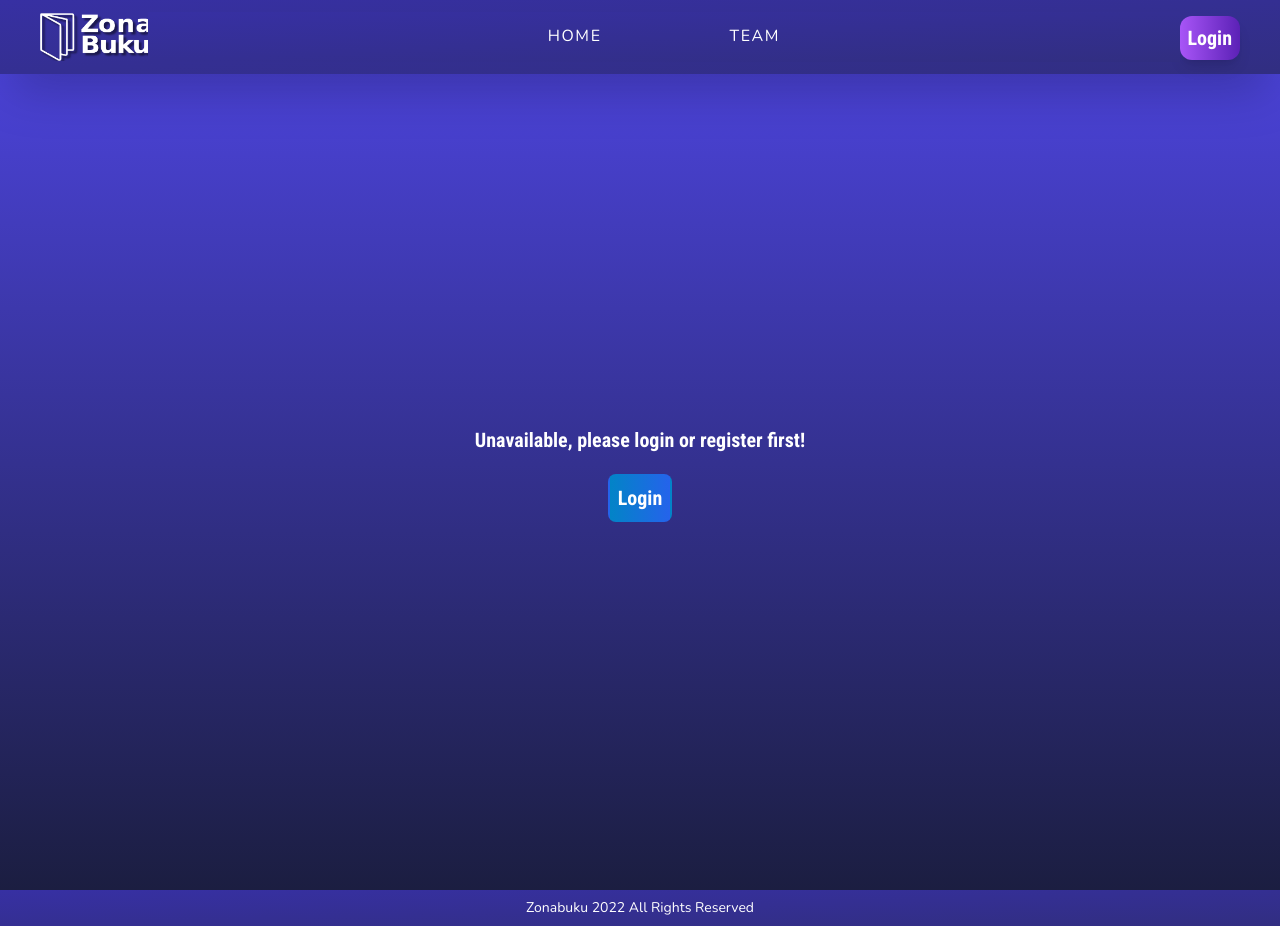
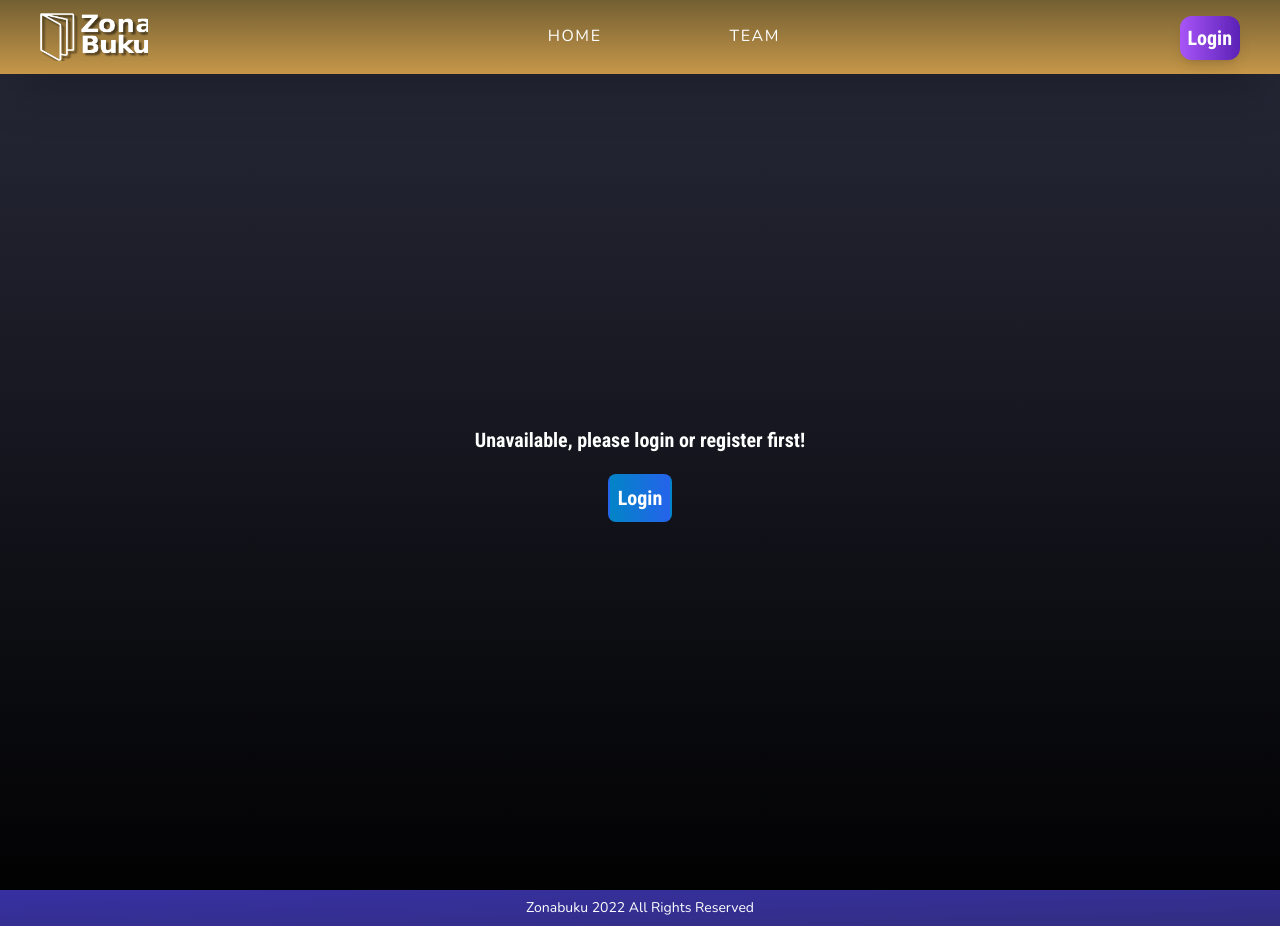
Before and after one commit to Adam-Yogi/next-onlinestore, a Next.js app: page /user/profile in a window 1280 px wide. Built offline with nearby package versions, Linux system fonts and the light colour scheme; no server answers.

Commit message:
new colour

```diff
--- a/components/Nav.js
+++ b/components/Nav.js
@@ -23,7 +23,7 @@ const Nav = () => {
 
   return (
     <nav className=" shadow-2xl">
-      <div className="grid relative grid-rows-1 grid-cols-4 md:grid-cols-3 lg:flex lg:gap-0 bg-gradient-to-tl from-indigo-900 to-indigo-800 text-white lg:justify-between items-center lg:items-center px-3 py-2 lg:py-3 sm:px-10 ">
+      <div className="grid relative grid-rows-1 grid-cols-4 md:grid-cols-3 lg:flex lg:gap-0 bg-gradient-to-t from-[#c69749] to-[#735f32] text-white lg:justify-between items-center lg:items-center px-3 py-2 lg:py-3 sm:px-10 ">
         <div
           className=" lg:hidden cursor-pointer"
           onClick={() => {
@@ -46,7 +46,7 @@ const Nav = () => {
         <div
           className={`font-thin top-0 absolute ${
             showMenu ? 'left-0' : '-left-[100%]'
-          } transition-all ease-in-out duration-200 lg:static z-10 w-screen lg:w-100 p-3 row-start-2 col-span-3 flex space-x-12 sm:space-x-32 items-center grow justify-center tracking-widest bg-gradient-to-tl from-indigo-900 to-indigo-800 md:bg-transparent`}
+          } transition-all ease-in-out duration-200 lg:static z-10 w-screen lg:w-100 p-3 row-start-2 col-span-3 flex space-x-12 sm:space-x-32 items-center grow justify-center tracking-widest bg-transparent md:bg-transparent`}
         >
           <Link
             onClick={() => {
@@ -106,7 +106,7 @@ const Nav = () => {
               <div
                 className={`flex flex-col lg:flex-row gap-4 absolute -left-8 ${
                   showCart ? 'top-14 bg-opacity-0 ' : '-top-[270%] -rotate-90'
-                } transition-all ease-in-out shadow-xl lg:rotate-0 lg:shadow-none rounded-b-lg duration-500 lg:static z-10 bg-gradient-to-tl from-indigo-900 to-indigo-800 lg:bg-opacity-0 p-3 `}
+                } transition-all ease-in-out shadow-xl lg:rotate-0 lg:shadow-none rounded-b-lg duration-500 lg:static z-10 bg-transparent lg:bg-opacity-0 p-3 `}
               >
                 <Link href="/cart" role="button">
                   <div className="relative flex hover:animate-bounce">
--- a/pages/team.js
+++ b/pages/team.js
@@ -26,7 +26,7 @@ const team = () => {
             <p className="text-xl font-semibold">Muhammad Arsya Putra</p>
             <p>Front-End</p>
           </div>
-          <div className=" flex flex-col items-center">
+          {/* <div className=" flex flex-col items-center">
             <div>
               <Image
                 src={rangga}
@@ -38,8 +38,8 @@ const team = () => {
             </div>
             <p className="text-xl font-semibold">Dwi Rangga Rhaditya</p>
             <p>Front-End</p>
-          </div>{' '}
-          <div className=" flex flex-col items-center">
+          </div>{' '} */}
+          {/* <div className=" flex flex-col items-center">
             <div>
               <Image
                 src={sarah}
@@ -51,7 +51,7 @@ const team = () => {
             </div>
             <p className="text-xl font-semibold">Sarah Puspa Dewi</p>
             <p>Database Engineer</p>
-          </div>{' '}
+          </div>{' '} */}
           <div className=" flex flex-col items-center">
             <div>
               <Image
@@ -78,7 +78,7 @@ const team = () => {
             <p className="text-xl font-semibold">Ahmad Ali Masykur</p>
             <p>Back-End</p>
           </div>
-          <div className=" flex flex-col items-center">
+            {/* <div className=" flex flex-col items-center">
               <div>
                 <Image
                   src={algamma}
@@ -90,7 +90,7 @@ const team = () => {
               </div>
               <p className="text-xl font-semibold">Algamma Paramayudha</p>
               <p>UI Designer</p>
-          </div>
+            </div> */}
         </div>
       </div>
     </LayoutNav>
--- a/styles/globals.css
+++ b/styles/globals.css
@@ -6,8 +6,8 @@
   body {
     @apply bg-gradient-to-b;
 
-    @apply from-indigo-600;
-    @apply to-[#191c3a];
+    @apply from-[#282a3a];
+    @apply to-black;
   }
   h1,
   h2,
```
Lines whose indentation alone changed are shown as unchanged.
